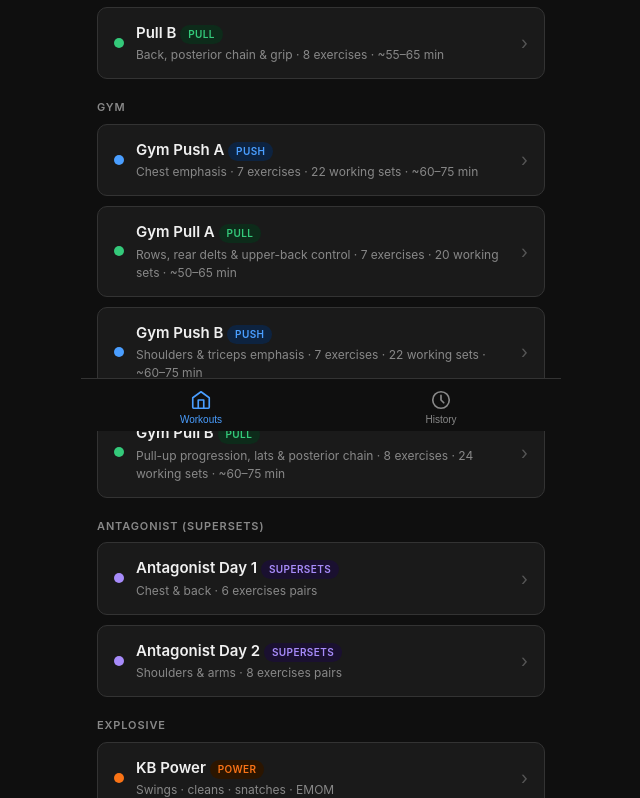
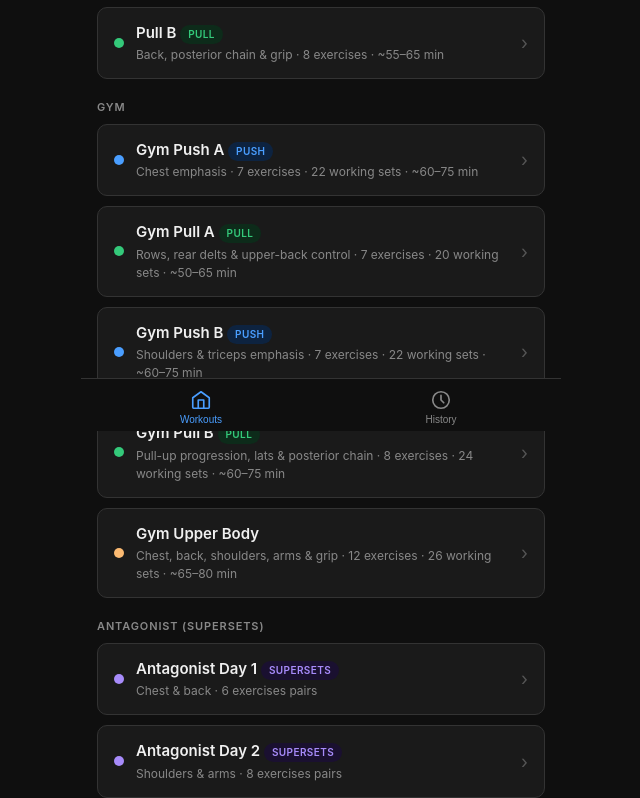
Before and after one commit to btezergil/workout-tracker, a plain HTML site: page index.html in a window 1280 px wide. Shown: the part 369-1167 px from the top of the page, without its empty margins (319-959 px from the left). Drawn offline with Linux system fonts and the light colour scheme.

Commit message:
Add Gym Upper Body workout

```diff
--- a/index.html
+++ b/index.html
@@ -26,6 +26,7 @@
     --push-bg: #0d2340;
     --pull: #34c97a;
     --pull-bg: #0d2b1a;
+    --upper: #fbba72;
     --ant: #a78bfa;
     --ant-bg: #1a1030;
     --kb: #f97316;
@@ -470,6 +471,15 @@
       <div class="split-info">
         <div class="split-name">Gym Pull B <span class="badge badge-pull">Pull</span></div>
         <div class="split-meta">Pull-up progression, lats & posterior chain · 8 exercises · 24 working sets · ~60–75 min</div>
+      </div>
+      <div class="split-arrow">›</div>
+    </div>
+
+    <div class="split-card" onclick="openWorkout('gym-upper-body')">
+      <div class="split-dot" style="background:var(--upper)"></div>
+      <div class="split-info">
+        <div class="split-name">Gym Upper Body</div>
+        <div class="split-meta">Chest, back, shoulders, arms & grip · 12 exercises · 26 working sets · ~65–80 min</div>
       </div>
       <div class="split-arrow">›</div>
     </div>
@@ -927,6 +937,109 @@ const WORKOUTS = {
             "muscle": "Grip, forearms, shoulder and scapular tolerance",
             "note": "Use a comfortable pain-free overhand grip and maintain a little shoulder control rather than forcing a deep passive hang. Stop when grip or shoulder position breaks down. Enter actual hold seconds in the reps field and leave kg at 0. Rest 60–90 seconds between holds.",
             "prog": "Build both holds toward 45 seconds before considering longer holds or added load."
+          }
+        ]
+      }
+    ]
+  },
+
+  'gym-upper-body': {
+    "id": "gym-upper-body",
+    "name": "Gym Upper Body",
+    "type": "upper",
+    "sub": "Chest, back, shoulders, arms & grip · 12 exercises · 26 working sets · ~65–80 min",
+    "info": "Complete the exercises in order. Warm up for 5–10 minutes, then do lighter preparation sets for the main lifts. Finish working sets with about 2 clean reps in reserve. Rest 2–3 minutes for the main lifts and 60–90 seconds for isolation work and hangs. When all working sets reach the top of the rep range with clean form and the intended effort, increase by the smallest practical increment. For unilateral exercises, complete each set on both sides and log the reps completed on both. Log dumbbell weight per dumbbell.",
+    "groups": [
+      {
+        "label": "Main lifts",
+        "exercises": [
+          {
+            "name": "Machine chest press",
+            "scheme": "3 × 8–12",
+            "muscle": "Chest, triceps, front delts",
+            "note": "Adjust the seat so the handles start around mid-chest. Keep your back supported and press smoothly. Lower until you feel a comfortable stretch."
+          },
+          {
+            "name": "Lat pulldown",
+            "scheme": "3 × 8–12",
+            "muscle": "Lats, upper back, biceps",
+            "note": "Use a comfortable grip. Pull the handle toward your upper chest with your elbows moving down. Return under control with only a slight torso lean."
+          },
+          {
+            "name": "Single-arm row",
+            "scheme": "2 × 8–12 per side",
+            "muscle": "Lats, upper back, biceps",
+            "note": "Use your usual cable, machine or supported dumbbell setup. Pull your elbow back with a steady torso. Finish each set on both sides and use the same setup across sessions."
+          },
+          {
+            "name": "Shoulder press",
+            "scheme": "2 × 8–12",
+            "muscle": "Front delts, side delts, triceps",
+            "note": "Use a seated machine or dumbbells. Keep your ribs down and press through a comfortable range. Use the same setup across sessions."
+          }
+        ]
+      },
+      {
+        "label": "Chest and shoulders",
+        "exercises": [
+          {
+            "name": "Pec fly",
+            "scheme": "2 × 12–15",
+            "muscle": "Chest",
+            "note": "On the pec deck, set the handles near chest height. Keep a soft bend in your elbows and bring your arms together without forcing the stretch on the return."
+          },
+          {
+            "name": "Lateral raise",
+            "scheme": "2 × 12–20",
+            "muscle": "Side delts",
+            "note": "Lead with your elbows and raise to about shoulder height with a steady torso. Lower under control. If using a single cable handle, complete each set on both sides."
+          }
+        ]
+      },
+      {
+        "label": "Arms",
+        "exercises": [
+          {
+            "name": "EZ-bar curl",
+            "scheme": "2 × 8–12",
+            "muscle": "Biceps, brachialis",
+            "note": "Use a comfortable grip on the angled bar. Keep your upper arms steady and lower without swinging. Log total weight including the bar."
+          },
+          {
+            "name": "Overhead cable triceps extension",
+            "scheme": "2 × 10–15",
+            "muscle": "Triceps",
+            "note": "Face away from the cable with your upper arms near your head. Extend your elbows smoothly and lower through a comfortable stretch."
+          },
+          {
+            "name": "Dumbbell hammer curl",
+            "scheme": "2 × 10–15",
+            "muscle": "Brachialis, brachioradialis, biceps",
+            "note": "Keep your palms facing each other and your elbows near your sides. Lower without swinging and log the weight per dumbbell."
+          },
+          {
+            "name": "Cable pushdown",
+            "scheme": "2 × 10–15",
+            "muscle": "Triceps",
+            "note": "Use a rope or your usual cable handle. Keep your elbows by your sides and straighten your arms without leaning on the handle."
+          }
+        ]
+      },
+      {
+        "label": "Forearms and grip",
+        "exercises": [
+          {
+            "name": "Straight-bar finger curl",
+            "scheme": "2 × 12–20",
+            "muscle": "Finger flexors, forearms",
+            "note": "Use a light straight bar. Keep your wrists steady as you roll the bar toward your fingertips, then close your fingers around it. Keep the bar under control throughout."
+          },
+          {
+            "name": "Dead hang",
+            "scheme": "2 × 20–45 sec",
+            "muscle": "Grip, forearms",
+            "note": "Hang from a pull-up bar with a comfortable overhand grip. Stop before you lose grip or shoulder control. Log the hold in seconds in the reps field and leave kg at 0.",
+            "prog": "Build both holds to 45 seconds before considering added load."
           }
         ]
       }
@@ -1281,7 +1394,7 @@ function openWorkout(id) {
 
 function buildWorkoutHTML(wkt) {
   let html = '';
-  const typeColor = { push: 'var(--push)', pull: 'var(--pull)', ant: 'var(--ant)', kb: 'var(--kb)', ab: 'var(--ab)', band: 'var(--band)' }[wkt.type];
+  const typeColor = { push: 'var(--push)', pull: 'var(--pull)', upper: 'var(--upper)', ant: 'var(--ant)', kb: 'var(--kb)', ab: 'var(--ab)', band: 'var(--band)' }[wkt.type];
 
   // Last session banner
   if (lastSessionData) {
@@ -1610,7 +1723,7 @@ function renderHistory() {
   history.forEach(record => {
     const typeMap = { 'push-a': 'push', 'push-b': 'push', 'pull-a': 'pull', 'pull-b': 'pull', 'ant-1': 'ant', 'ant-2': 'ant', 'kb-power': 'kb', 'ab-circuit': 'ab', 'band-push': 'band', 'band-pull': 'band' };
     const type = typeMap[record.workoutId] || WORKOUTS[record.workoutId]?.type || 'push';
-    const dotColor = { push: 'var(--push)', pull: 'var(--pull)', ant: 'var(--ant)', kb: 'var(--kb)', ab: 'var(--ab)', band: 'var(--band)' }[type];
+    const dotColor = { push: 'var(--push)', pull: 'var(--pull)', upper: 'var(--upper)', ant: 'var(--ant)', kb: 'var(--kb)', ab: 'var(--ab)', band: 'var(--band)' }[type];
 
     html += `<div class="history-card">
       <div class="history-header">
```
